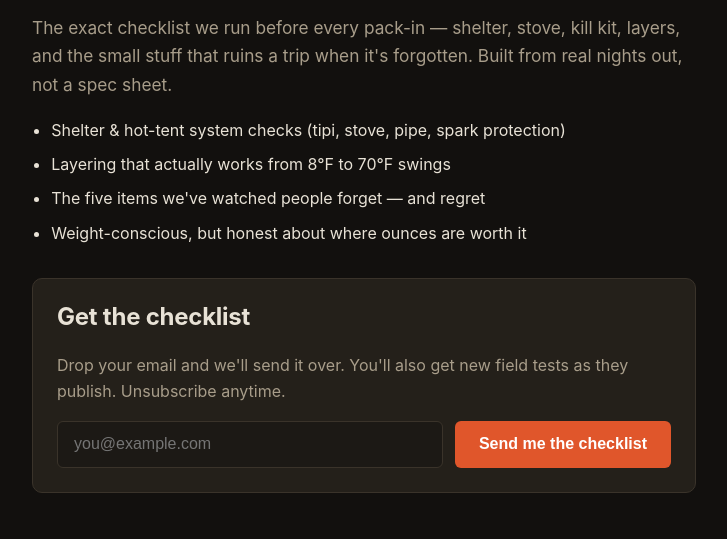
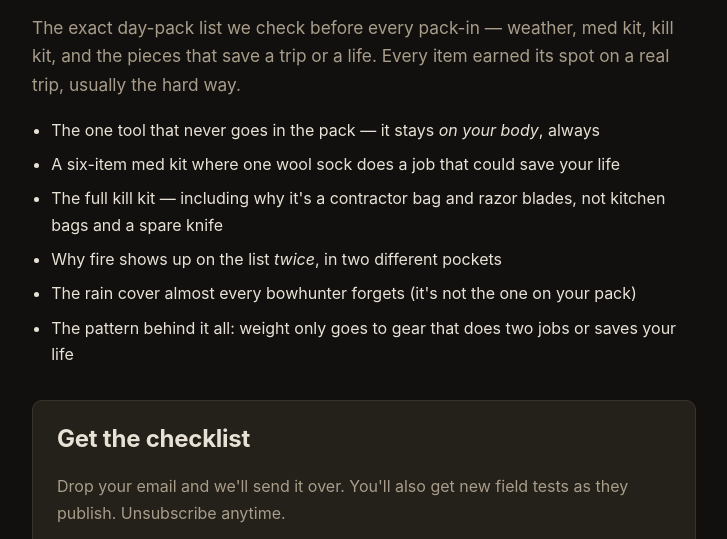
Before and after one commit to cyld101/spiked-adrenaline-website, an Astro site: page /gear-checklist in a window 1280 px wide. Shown: the part 239-778 px from the top of the page, without its empty margins (276-1003 px from the left). Built offline with nearby package versions, Linux system fonts and the light colour scheme; Astro itself is replaced by a stand-in of ours.

Commit message:
Tease real checklist contents on gear-checklist signup page

```diff
--- a/src/pages/gear-checklist.astro
+++ b/src/pages/gear-checklist.astro
@@ -9,15 +9,17 @@ import Layout from '../layouts/Layout.astro';
     <p class="eyebrow">Free download</p>
     <h1>The Montana Backcountry Gear Checklist</h1>
     <p class="lede">
-      The exact checklist we run before every pack-in — shelter, stove, kill kit, layers,
-      and the small stuff that ruins a trip when it's forgotten. Built from real nights out,
-      not a spec sheet.
+      The exact day-pack list we check before every pack-in — weather, med kit, kill kit,
+      and the pieces that save a trip or a life. Every item earned its spot on a real trip,
+      usually the hard way.
     </p>
     <ul class="bullets">
-      <li>Shelter &amp; hot-tent system checks (tipi, stove, pipe, spark protection)</li>
-      <li>Layering that actually works from 8&deg;F to 70&deg;F swings</li>
-      <li>The five items we've watched people forget — and regret</li>
-      <li>Weight-conscious, but honest about where ounces are worth it</li>
+      <li>The one tool that never goes in the pack — it stays <em>on your body</em>, always</li>
+      <li>A six-item med kit where one wool sock does a job that could save your life</li>
+      <li>The full kill kit — including why it's a contractor bag and razor blades, not kitchen bags and a spare knife</li>
+      <li>Why fire shows up on the list <em>twice</em>, in two different pockets</li>
+      <li>The rain cover almost every bowhunter forgets (it's not the one on your pack)</li>
+      <li>The pattern behind it all: weight only goes to gear that does two jobs or saves your life</li>
     </ul>
     <div class="panel capture">
       <h2>Get the checklist</h2>
```
